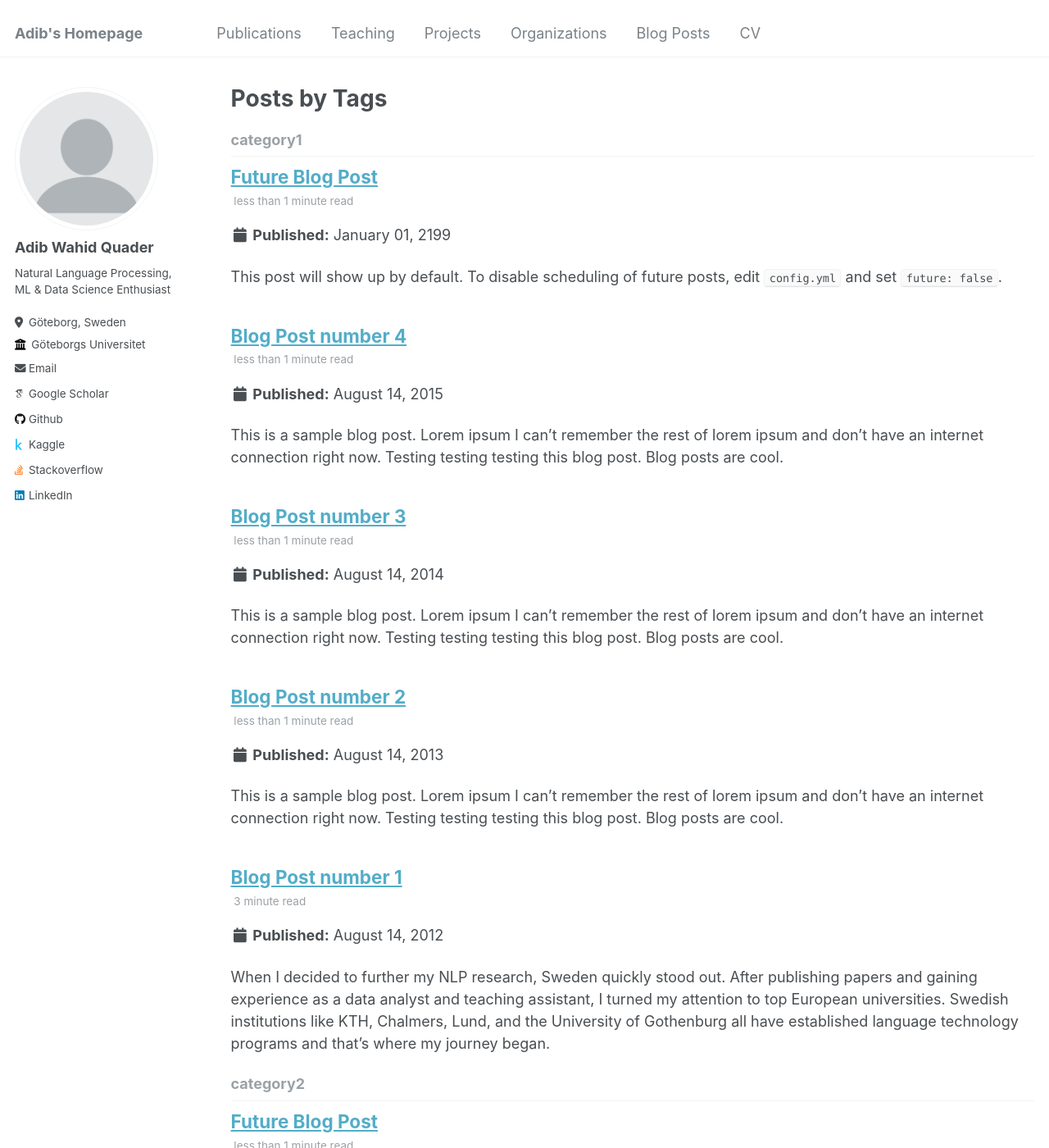
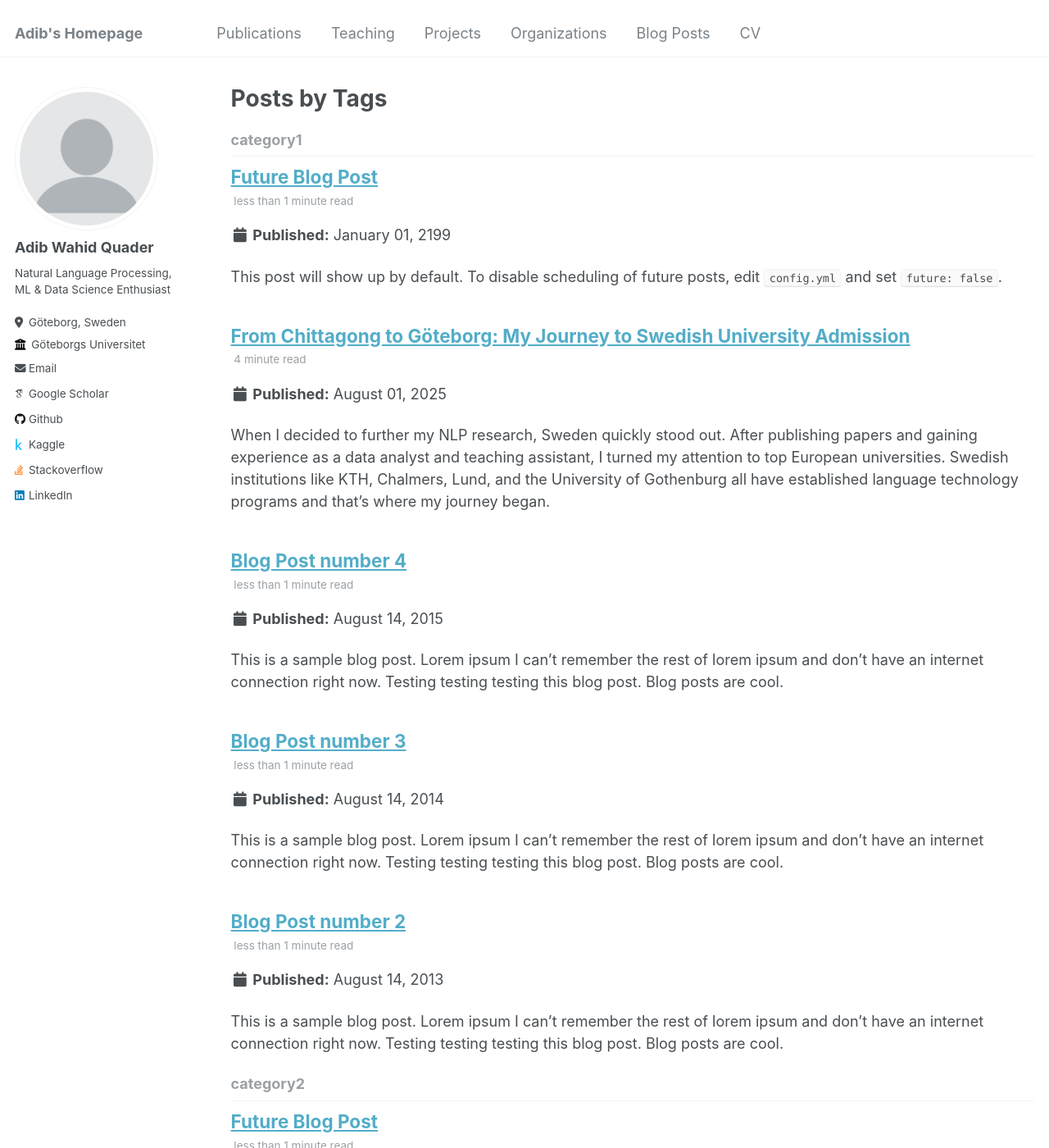
Before and after one commit to Aveiro11/Adib.github.io, a Jekyll site: the page built from _pages/tag-archive.html, in a window 1280 px wide and 1400 px high. Shown: the whole window at 82% size. Built offline with Jekyll 4.4.1, drawn with Linux system fonts in a browser that asks for light colours; some web fonts are replaced; some of the changed text lies outside the part shown.

Commit message:
Update 2012-08-14-blog-post-1.md

```diff
--- a/_posts/2012-08-14-blog-post-1.md
+++ b/_posts/2012-08-14-blog-post-1.md
@@ -1,6 +1,6 @@
 ---
-title: 'Blog Post number 1'
-date: 2012-08-14
+title: 'From Chittagong to Göteborg: My Journey to Swedish University Admission'
+date: 2025-08-01
 permalink: /posts/2012/08/blog-post-1/
 tags:
   - cool posts
@@ -12,24 +12,27 @@ When I decided to further my NLP research, Sweden quickly stood out. After publi
 
 University of Gothenburg main building, Vasaparken, in downtown Gothenburg.
 
-1. Why Sweden?
+**1. Why Sweden?**
 
 Sweden offers a unique combination of practical research opportunities and a collaborative academic environment. Labs are often well-funded, and many projects welcome student involvement. For someone passionate about language technology, the chance to work with leading researchers and access modern resources made Sweden a natural choice.
 <!-- wp:image {"id":13,"sizeSlug":"large","linkDestination":"none"} -->
 <figure class="wp-block-image size-large"><img src="https://adibsblogs.wordpress.com/wp-content/uploads/2025/08/image.png?w=1024" alt="" class="wp-image-13"/><figcaption class="wp-element-caption">University of Gothenburg main building, Vasaparken, in downtown Gothenburg. </figcaption></figure>
 <!-- /wp:image -->
 
-2. Navigating UniversityAdmissions.se
+**2. Navigating UniversityAdmissions.se**
 
 The Swedish application portal, UniversityAdmissions.se, simplifies the process by allowing up to four program selections per application (900 SEK each). You submit your documents, rank your preferences, and wait for decisions. I found it helpful to create a table listing each program’s entry requirements, tuition fees, and scholarship options before logging in to apply.
 
 Application portal for Swedish Universities (web: https://www.universityadmissions.se/intl/start)
+<!-- wp:image {"id":15,"sizeSlug":"large","linkDestination":"none"} -->
+<figure class="wp-block-image size-large"><img src="https://adibsblogs.wordpress.com/wp-content/uploads/2025/08/image-1.png?w=1024" alt="" class="wp-image-15"/><figcaption class="wp-element-caption">Application portal for Swedish Universities (web: <a href="https://www.universityadmissions.se/intl/start">https://www.universityadmissions.se/intl/start</a>)</figcaption></figure>
+<!-- /wp:image -->
 
-3. Choosing the Right Programs
+**3. Choosing the Right Programs**
 
-I spent time downloading syllabi and comparing course modules, research topics, and thesis requirements. In the end, I ranked the specialized NLP track at the University of Gothenburg highest, since its focus matched my research interests. As backups, I picked strong AI and data science programs at other universities—each choice balanced my ambition with a realistic path forward.
+I spent time downloading syllabi and comparing course modules, research topics, and thesis requirements. In the end, I ranked the specialized NLP track at the University of Gothenburg highest, since its focus matched my research interests. As backups, I picked strong AI and data science programs at other universities, where each choice balanced my ambition with a realistic path forward.
 
-4. Preparing and Sending Documents
+**4. Preparing and Sending Documents**
 
 Gathering my paperwork was a juggling act alongside my full-time role as a business analyst. I arranged for:
 
@@ -41,12 +44,12 @@ My IELTS certificate (7.5 overall)
 
 As a bangladeshi student my university had to send my attested transcripts in a sealed envelope in the below mentioned address (For DHL):
 
-5. Admission and Scholarship News
+**5. Admission and Scholarship News**
 
 March 2025: The day after Eid, I received an email confirming my conditional admission to the Language Technology program at the University of Gothenburg. The timing was perfect, which was just before returning to work, I could share the news with family and friends.
 April 2025: While traveling back to Dhaka to resume work, I checked my inbox again and saw that I had been awarded the Axel Adler Scholarship, covering both tuition and insurance. That moment made all the effort worthwhile.
 
-6. Applying for the Residence Permit
+**6. Applying for the Residence Permit**
 
 With acceptance and scholarship confirmed, I moved on to the residence permit:
 
@@ -60,7 +63,7 @@ The clear guidance and digital forms made the process straightforward.
 
 Swedish Migration Agency homepage (Web: https://www.migrationsverket.se/)
 
-7. Collecting the Permit
+**7. Collecting the Permit**
 
 May 23, 2025: I received notice that my permit was granted.
 
@@ -70,7 +73,7 @@ July 11, 2025: I picked up my card and finalized my moving arrangements—bookin
 
 Embassy of Sweden at Bay's Edgewater, Dhaka, Bangladesh.
 
-8. Reflections and Advice
+**8. Reflections and Advice**
 
 Looking back, detailed planning and consistent follow‑through made the difference. If you’re considering Sweden:
 
```
Also changed, not shown: other parts of _posts/2012-08-14-blog-post-1.md (+0 -2 lines).
